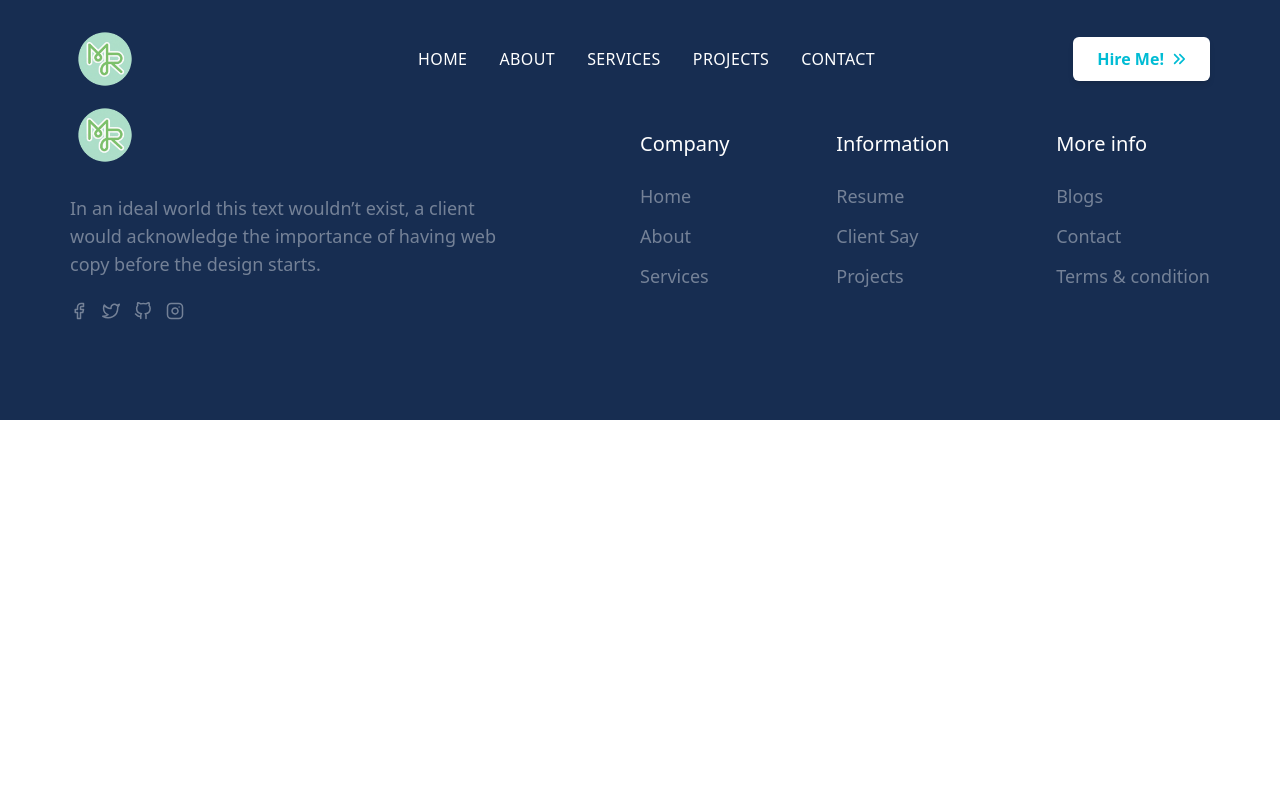
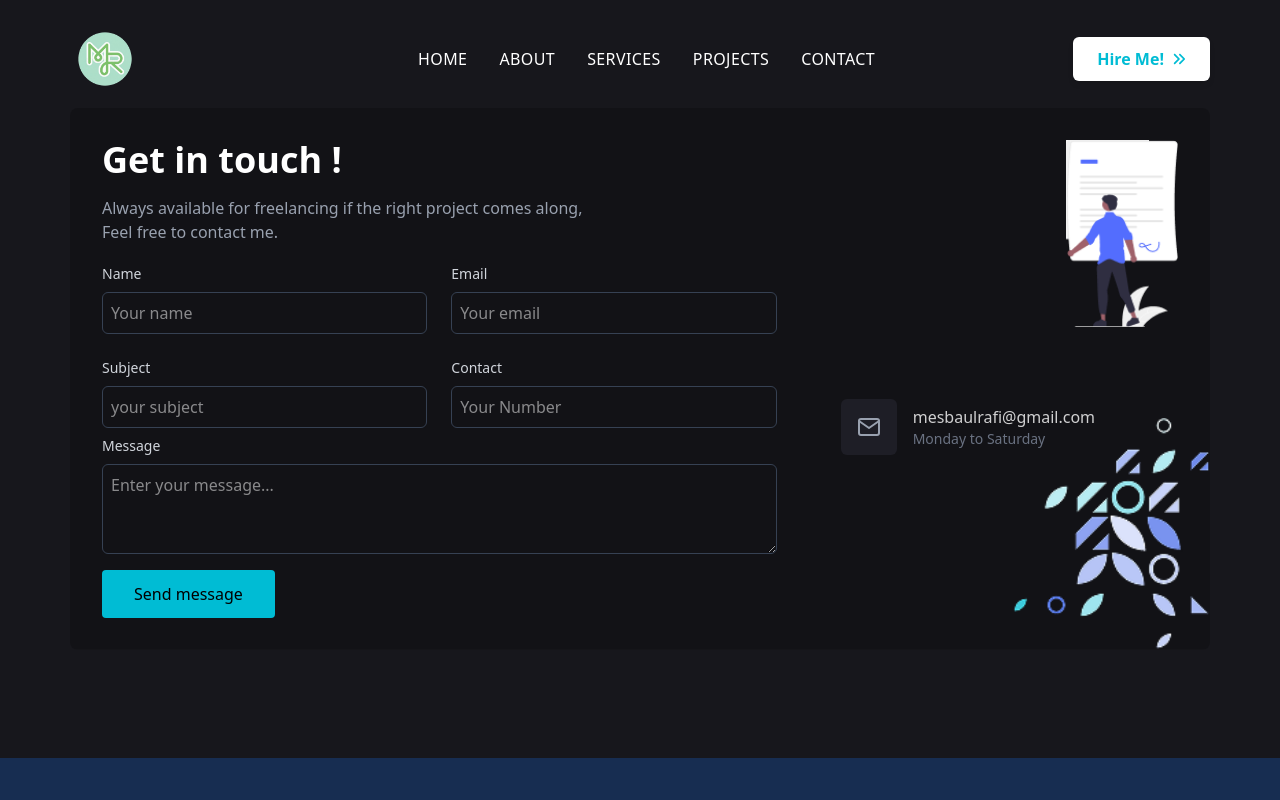
Before and after one commit to mesbaulrafi/myPortfolio, a React (Vite) app: page /contact in a window 1280 px wide. Shown: the top 800 px of the page. Built offline with nearby package versions, Linux system fonts and the light colour scheme.

Commit message:
add contact part

```diff
--- a/src/components/layouts/Contact.jsx
+++ b/src/components/layouts/Contact.jsx
@@ -1,11 +1,109 @@
-import React from 'react'
+import React from "react";
+import Container from "../Container";
+import Button from "../Button";
+import Images from "../Images";
+import ContactMan from "/src/assets/contactMan.png";
+import { FiPhone, FiMail } from "react-icons/fi";
 
 const Contact = () => {
   return (
-   <>
+    <div className="bg-[#17171c] py-27">
+      <Container>
+        <div className="bg-[url('/src/assets/contactImg.png')] bg-center bg-cover bg-no-repeat p-8 lg:p-8 rounded-lg flex flex-col lg:flex-row gap-16  ">
+          {/* Form Section */}
+          <div className="w-full lg:w-2/3 z-10">
+            <h3 className="text-white text-4xl font-semibold mb-4">
+              Get in touch !
+            </h3>
+            <p className="text-gray-400 mb-5 max-w-lg">
+              Always available for freelancing if the right project comes along,
+              Feel free to contact me.
+            </p>
 
-   </>
-  )
-}
+            <form className="space-y-2">
+              <div className="grid grid-cols-1 md:grid-cols-2 gap-6">
+                {/* Name */}
+                <div className="flex flex-col gap-2">
+                  <label className="text-gray-300 text-sm">Name</label>
+                  <input
+                    type="text"
+                    placeholder="Your name"
+                    className="bg-transparent border border-gray-700 p-2 rounded-md focus:border-cyan-500 outline-none text-white transition-all"
+                  />
+                </div>
+                {/* Email */}
+                <div className="flex flex-col gap-2">
+                  <label className="text-gray-300 text-sm">Email</label>
+                  <input
+                    type="email"
+                    placeholder="Your email"
+                    className="bg-transparent border border-gray-700 p-2 rounded-md focus:border-cyan-500 outline-none text-white transition-all"
+                  />
+                </div>
+                {/* Subject */}
+                <div className="flex flex-col gap-2">
+                  <label className="text-gray-300 text-sm">Subject</label>
+                  <input
+                    type="text"
+                    placeholder="your subject"
+                    className="bg-transparent border border-gray-700 p-2 rounded-md focus:border-cyan-500 outline-none text-white transition-all"
+                  />
+                </div>
+                {/* Contact */}
+                <div className="flex flex-col gap-2">
+                  <label className="text-gray-300 text-sm">Contact</label>
+                  <input
+                    type="text"
+                    placeholder="Your Number"
+                    className="bg-transparent border border-gray-700 p-2 rounded-md focus:border-cyan-500 outline-none text-white transition-all"
+                  />
+                </div>
+              </div>
 
-export default Contact
+              {/* Message */}
+              <div className="flex flex-col gap-2">
+                <label className="text-gray-300 text-sm">Message</label>
+                <textarea
+                  rows="3"
+                  placeholder="Enter your message..."
+                  className="bg-transparent border border-gray-700 p-2 rounded-md focus:border-cyan-500 outline-none text-white transition-all"
+                ></textarea>
+              </div>
+
+              <Button
+                btnText={"Send message"}
+                className={
+                  "bg-[#00BCD4] text-black font-medium py-3 px-8 rounded-md mt-2 hover:bg-[#00acc1] transition-all"
+                }
+              />
+            </form>
+          </div>
+
+          {/* Contact Info & Illustration */}
+          <div className="w-full lg:w-1/3 flex flex-col justify-start gap-10 z-10">
+            {/* Top Illustration */}
+            <div className="flex justify-end">
+              <Images imgSrc={ContactMan} className={"w-28"} />
+            </div>
+
+            {/* Contact Details */}
+
+            <div className="flex items-center gap-4 pt-8">
+              <div className="bg-[#1e1e26] p-4 rounded-md text-gray-400">
+                <FiMail size={24} />
+              </div>
+              <div>
+                <h4 className="text-white font-medium opacity-80">
+                  mesbaulrafi@gmail.com
+                </h4>
+                <p className="text-gray-500 text-sm">Monday to Saturday</p>
+              </div>
+            </div>
+          </div>
+        </div>
+      </Container>
+    </div>
+  );
+};
+
+export default Contact;
```
Also changed, not shown: src/assets/contactImg.png (added), src/assets/contactMan.png (added).
